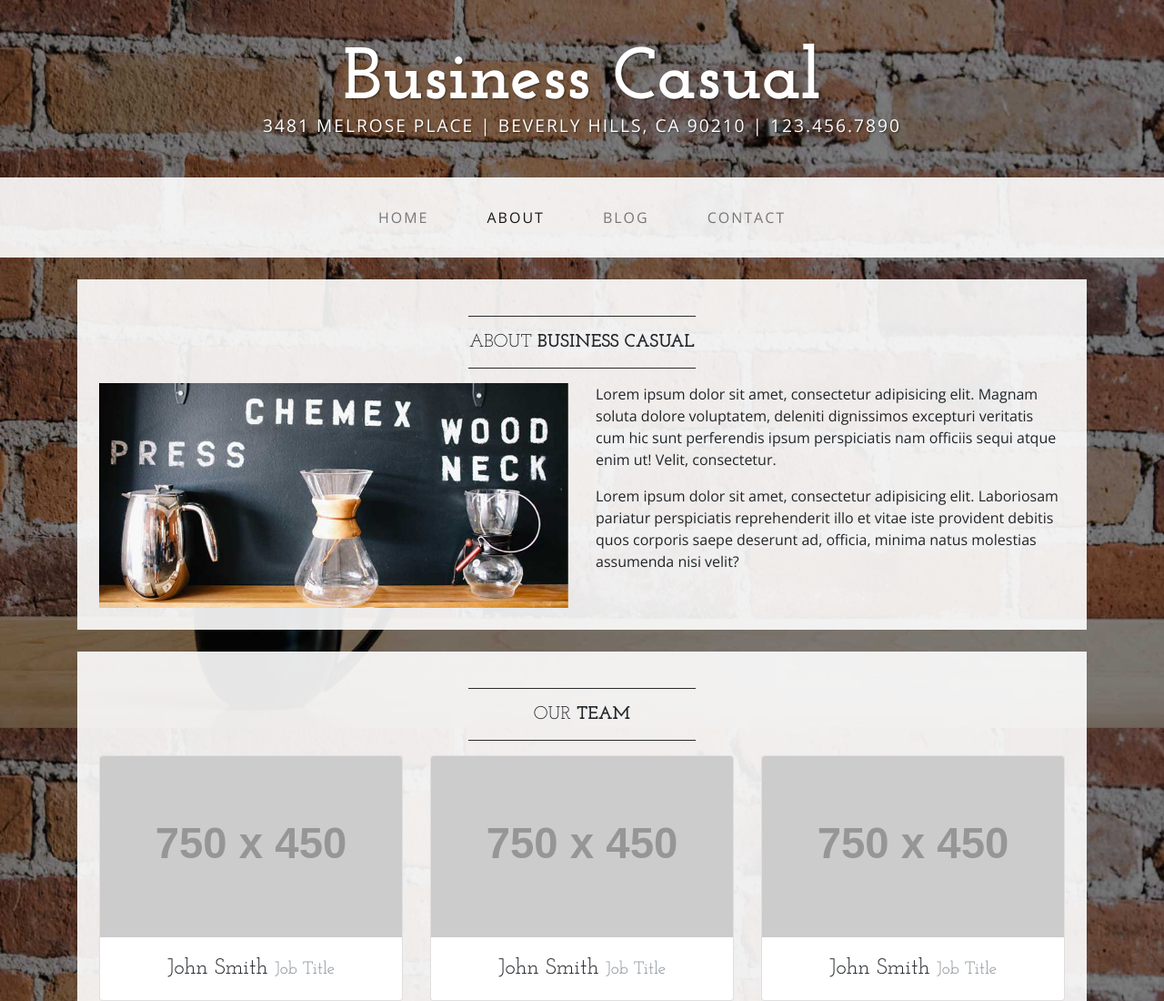
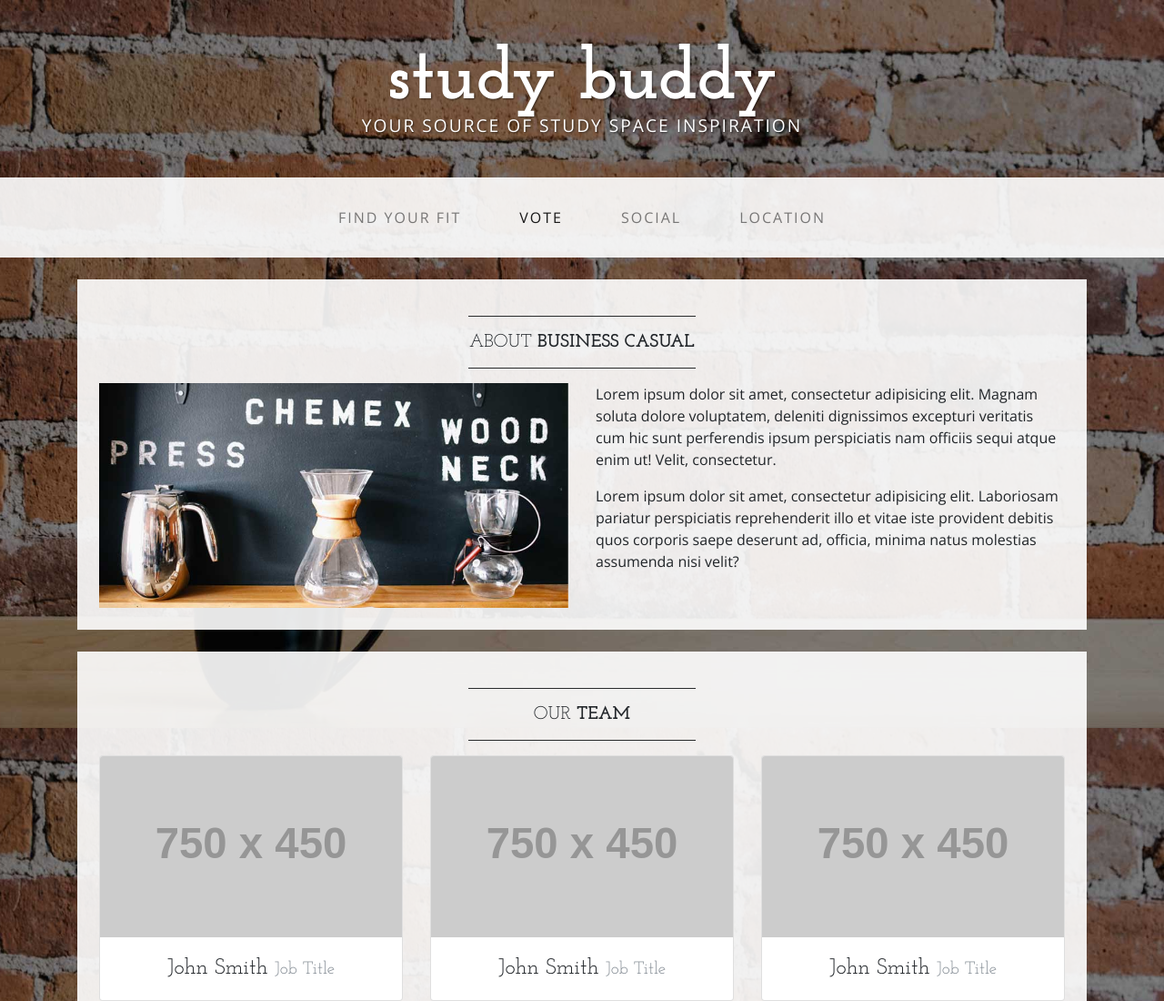
Before and after one commit to casa-carmen/new-study-buddy, a website: page about.html in a window 1280 px wide. Shown: the top 1100 px of the page at 91% size. Drawn offline with nearby package versions, Linux system fonts and the light colour scheme; placeholder pictures from the web are drawn by us.

Commit message:
changed menu

```diff
--- a/about.html
+++ b/about.html
@@ -24,8 +24,8 @@
 
   <body>
 
-    <div class="tagline-upper text-center text-heading text-shadow text-white mt-5 d-none d-lg-block">Business Casual</div>
-    <div class="tagline-lower text-center text-expanded text-shadow text-uppercase text-white mb-5 d-none d-lg-block">3481 Melrose Place | Beverly Hills, CA 90210 | 123.456.7890</div>
+    <div class="tagline-upper text-center text-heading text-shadow text-white mt-5 d-none d-lg-block">study buddy</div>
+    <div class="tagline-lower text-center text-expanded text-shadow text-uppercase text-white mb-5 d-none d-lg-block">your source of study space inspiration</div>
 
     <!-- Navigation -->
     <nav class="navbar navbar-expand-lg navbar-light bg-faded py-lg-4">
@@ -37,18 +37,18 @@
         <div class="collapse navbar-collapse" id="navbarResponsive">
           <ul class="navbar-nav mx-auto">
             <li class="nav-item px-lg-4">
-              <a class="nav-link text-uppercase text-expanded" href="index.html">Home
+              <a class="nav-link text-uppercase text-expanded" href="index.html">Find your fit
                 <span class="sr-only">(current)</span>
               </a>
             </li>
             <li class="nav-item active px-lg-4">
-              <a class="nav-link text-uppercase text-expanded" href="about.html">About</a>
+              <a class="nav-link text-uppercase text-expanded" href="about.html">Vote</a>
             </li>
             <li class="nav-item px-lg-4">
-              <a class="nav-link text-uppercase text-expanded" href="blog.html">Blog</a>
+              <a class="nav-link text-uppercase text-expanded" href="blog.html">Social</a>
             </li>
             <li class="nav-item px-lg-4">
-              <a class="nav-link text-uppercase text-expanded" href="contact.html">Contact</a>
+              <a class="nav-link text-uppercase text-expanded" href="contact.html">Location</a>
             </li>
           </ul>
         </div>
```
Also changed, not shown: blog.html (+4 -4 lines), contact.html (+4 -4 lines), index.html (+4 -4 lines).
